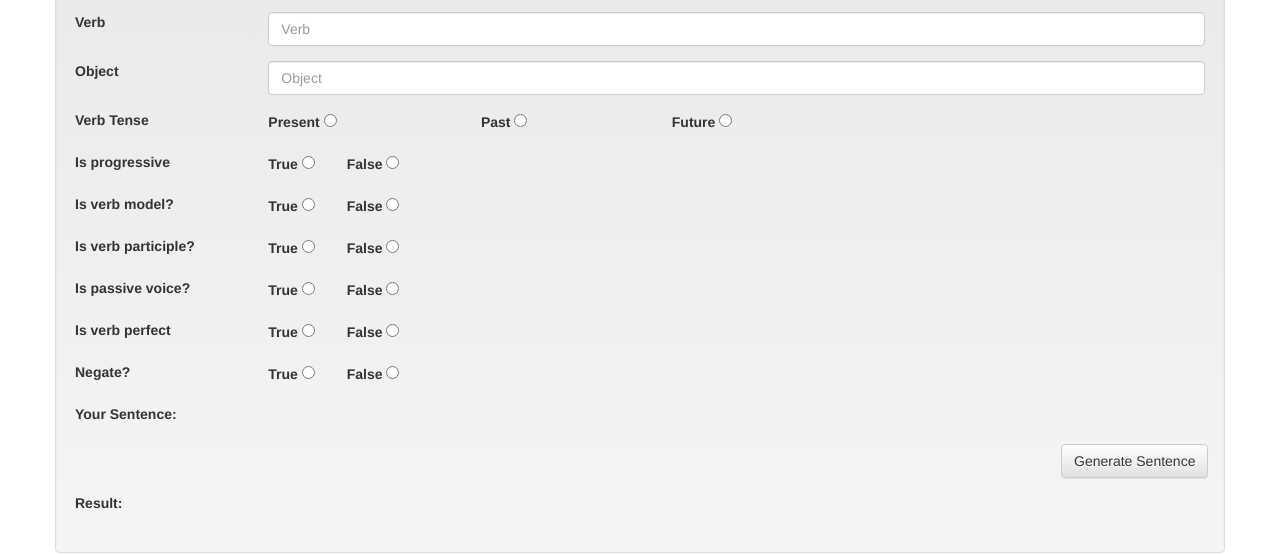
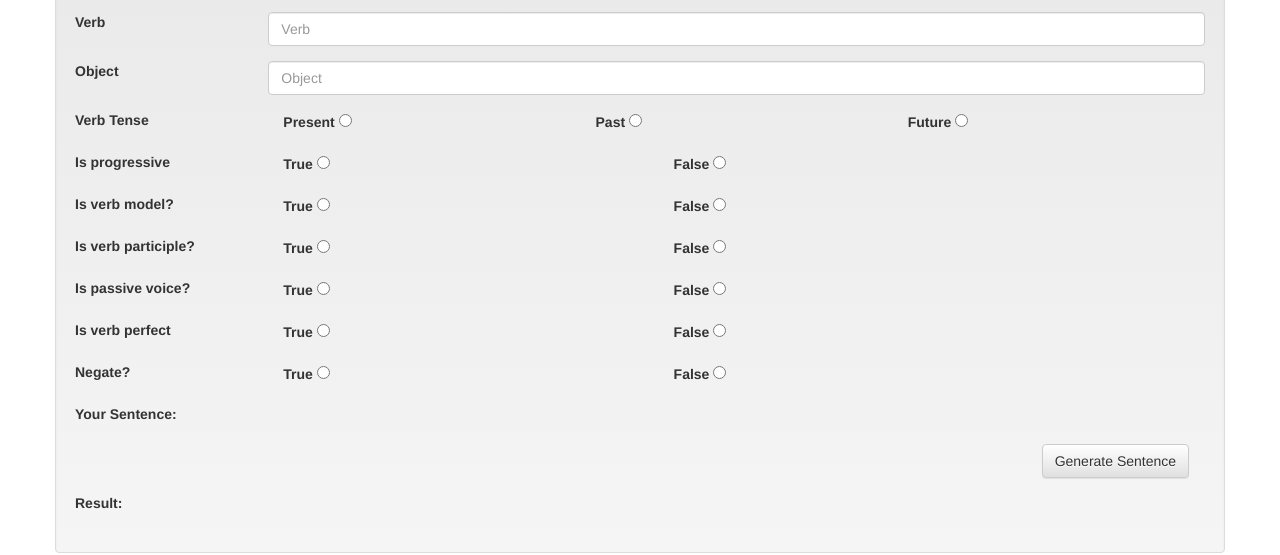
Before and after one commit to macmania/simplenlg_frontend, a plain HTML site: page index.html in a window 1280 px wide. Shown: the part 248-803 px from the top of the page. Drawn offline with nearby package versions, Linux system fonts and the light colour scheme.

Commit message:
made more styling changes

```diff
--- a/index.html
+++ b/index.html
@@ -43,13 +43,13 @@
 							</div>
 							<div class="form-group"><label class="col-sm-2">Verb Tense</label>
 								<div class="col-sm-10">
-									<label style="padding-right: 15%;">Present
+									<label class="col-sm-4">Present
 										<input type="radio" ng-model="sentence.verbTense" value="present"></input>
 									</label>
-									<label style="padding-right: 15%;" class="">Past
+									<label class="col-sm-4">Past
 										<input type="radio" ng-model="sentence.verbTense" value="past"></input>
 									</label>
-									<label style="padding-right: 15%;">Future
+									<label class="col-sm-3" >Future
 										<input type="radio" ng-model="sentence.verbTense" value="future"></input>
 									</label>
 								</div>
@@ -57,10 +57,10 @@
 
 							<div class="form-group"><label class="col-sm-2">Is progressive</label>
 								<div class="col-sm-10" ng-init="sentence.isProgressive=False">
-									<label style="padding-right:3%;">True
+									<label class="col-sm-5">True
 										<input type="radio" ng-model="sentence.isProgressive" value="True">
 									</label>
-									<label style="padding-right:3%;">False
+									<label class="col-sm-5">False
 										<input type="radio" ng-model="sentence.isProgressive" value="False">
 									</label>
 								</div>
@@ -68,10 +68,10 @@
 
 							<div class="form-group"><label class="col-sm-2">Is verb model?</label>
 								<div class="col-sm-10" ng-init="sentence.isModel=False">
-									<label style="padding-right:3%;">True
+									<label class="col-sm-5" style="padding-right:3%;">True
 										<input type="radio" ng-model="sentence.isModel" value="True">
 									</label>
-									<label style="padding-right:3%;">False
+									<label class="col-sm-5">False
 										<input type="radio" ng-model="sentence.isModel" value="False">
 									</label>
 								</div>
@@ -79,17 +79,17 @@
 
 							<div class="form-group"><label class="col-sm-2">Is verb participle?</label>
 								<div class="col-sm-10" ng-init="sentence.isParticiple=False">
-									<label style="padding-right:3%;">True <input type="radio" ng-model="sentence.isParticiple" value="True"></label>
-									<label style="padding-right:3%;">False <input type="radio" ng-model="sentence.isParticiple" value="False"></label>
+									<label class="col-sm-5">True <input type="radio" ng-model="sentence.isParticiple" value="True"></label>
+									<label class="col-sm-5">False <input type="radio" ng-model="sentence.isParticiple" value="False"></label>
 								</div>
 							</div>
 
 							<div class="form-group"><label class="col-sm-2">Is passive voice?</label>
 								<div class="col-sm-10" ng-init="sentence.isPassive=False">
-									<label style="padding-right:3%;">True
+									<label class="col-sm-5">True
 										<input type="radio" ng-model="sentence.isPassive" value="True">
 									</label>
-									<label style="padding-right:3%;">False
+									<label class="col-sm-5">False
 										<input type="radio" ng-model="sentence.isPassive" value="False">
 									</label>
 								</div>
@@ -97,20 +97,20 @@
 
 							<div class="form-group"><label class="col-sm-2">Is verb perfect</label>
 								<div class="col-sm-10" ng-init="sentence.isPerfect=False">
-									<label style="padding-right:3%;">True
+									<label class="col-sm-5">True
 										<input type="radio" ng-model="sentence.isPerfect" value="True">
 									</label>
-									<label style="padding-right:3%;">False
+									<label class="col-sm-5" >False
 										<input type="radio" ng-model="sentence.isPerfect" value="False">
 								</div>
 							</div>
 
 							<div class="form-group"><label class="col-sm-2">Negate?</label>
 								<div class="col-sm-10" ng-init="sentence.negated=False">
-									<label style="padding-right:3%;">True
+									<label class="col-sm-5">True
 										<input type="radio" ng-model="sentence.negated" value="True"></input>
 									</label>
-									<label style="padding-right:3%;">
+									<label class="col-sm-5">
 									False
 										<input type="radio" ng-model="sentence.negated" value="False"></input>
 									</label>
@@ -121,8 +121,7 @@
 									{{sentence.subject}} {{sentence.verb}} {{sentence.objectStr}}
 								</span></h2></div>
 							</div>
-
-							<div class="form-group" style="padding-left:71.5em;"><button type="submit" class="btn btn-default" ng-click="submit(sentence)">Generate Sentence</button></div>
+							<div class="form-group" ><span class="col-sm-10"></span><div class="col-sm-2"><button type="submit" class="btn btn-default" ng-click="submit(sentence)">Generate Sentence</button></div></div>
 
 							<div class="form-group"><label class="col-sm-2">Result:</label>
 								<div class="col-sm-10"><h2><span ng-bind="resultSentence" style="color:green;"></span></h2></div>
@@ -169,7 +168,7 @@
 							<label class="col-sm-2" for="userSentence">Your sentence</label>
 							<div class="col-sm-10"><h2><span>{{selected.question}} {{sentence.subject}} {{sentence.verb}} {{sentence.objectStr}}?</span></h2></div>
 						</div>
-						<div class="form-group" style="padding-left:71.5em;"><button type="submit" class="btn btn-default" ng-click="submit(sentence, selected.value)">Generate Question</button></div>
+						<div class="form-group" ><span class="col-sm-10"></span><div class="col-sm-2"><button type="submit" class="btn btn-default" ng-click="submit(sentence, selected.value)">Generate Question</button></div></div>
 						<div class="form-group">
 							<label class="col-sm-2">Result:</label>
 							<div class="col-sm-10">
```
